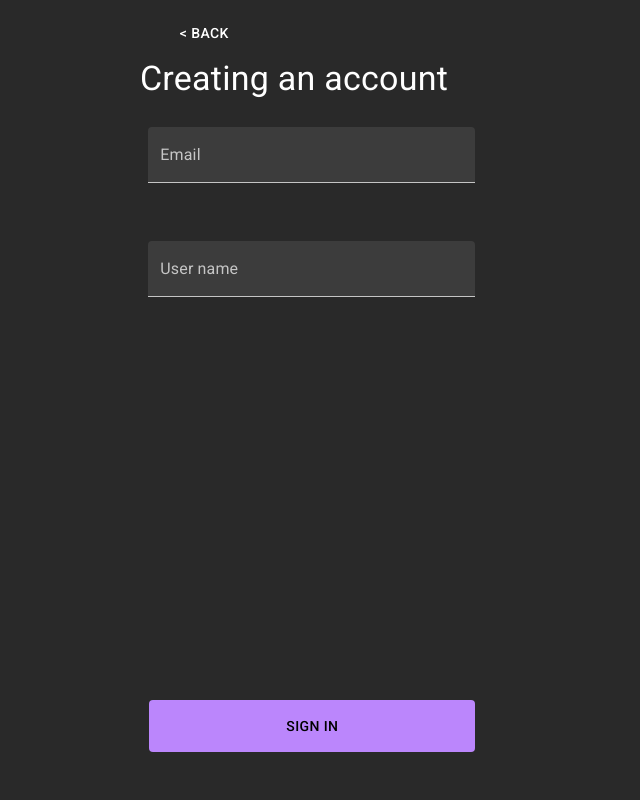
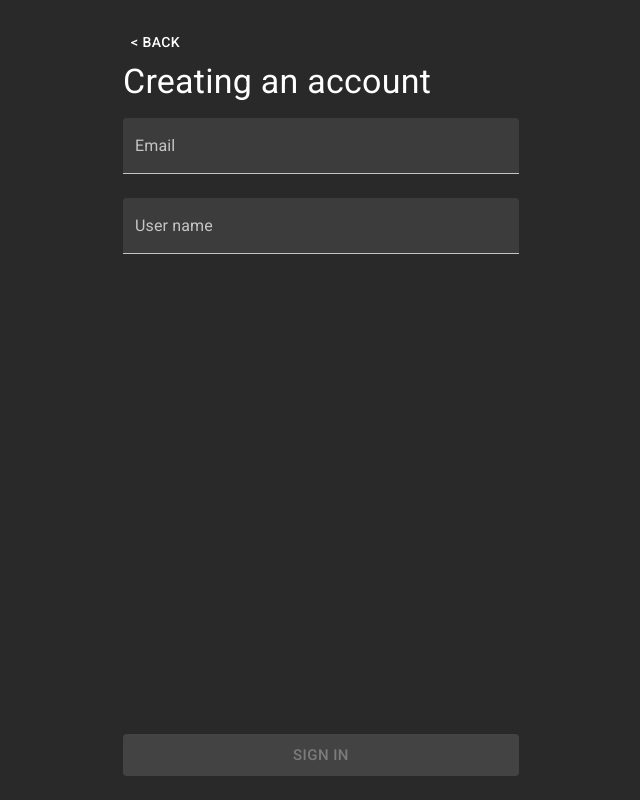
Before and after one commit to Crystal-Mountain-Development/todos-list, a Next.js app: page /signin in a window 1280 px wide. Shown: the whole page, without its empty margins (319-959 px from the left). Built offline with nearby package versions, Linux system fonts and the light colour scheme.

Commit message:
Code Review [TL-16]

```diff
--- a/pages/signin/index.tsx
+++ b/pages/signin/index.tsx
@@ -6,6 +6,8 @@ import {
   TextField,
   Typography,
   Button,
+  createStyles,
+  makeStyles,
 } from "@material-ui/core";
 import { gql, useMutation } from "@apollo/client";
 import { useRouter } from "next/router";
@@ -19,30 +21,31 @@ const SEND_SIGN_TOKEN = gql`
   }
 `;
 
+const useStyles = makeStyles(() =>
+  createStyles({
+    form: {
+      height: "100%",
+    },
+  })
+);
+
+const IS_EMAIL_REGEX = /^[a-zA-Z0-9.!#$%&'*+/=?^_`{|}~-]+@[a-zA-Z0-9-]+(?:\.[a-zA-Z0-9-]+)*$/;
+
 const IndexPage = () => {
+  const classes = useStyles();
   const router = useRouter();
-  const [userEmail, setMail] = useState("");
-  const [userName, setName] = useState("");
-  const [errorMail, isErrorMail] = useState(false);
-  const [errorName, isErrorName] = useState(false);
-  const [messageErrorMail, setMessageErrorMail]= useState("");
-  const [messageErrorName, setMessageErrorName]= useState("");
+  const [userEmail, setUserEmail] = useState("");
+  const [userName, setUserName] = useState("");
+  const [messageErrorMail, setMessageErrorMail] = useState("");
+  const [messageErrorName, setMessageErrorName] = useState("");
 
   const ableToSignIn = useMemo(() => {
-    return (
-      userEmail &&
-      userName &&
-      /^[a-zA-Z0-9.!#$%&'*+/=?^_`{|}~-]+@[a-zA-Z0-9-]+(?:\.[a-zA-Z0-9-]+)*$/.test(
-        userEmail
-      )
-    );
+    return userEmail && userName && IS_EMAIL_REGEX.test(userEmail);
   }, [userEmail, userName]);
 
   const [addUser] = useMutation(SEND_SIGN_TOKEN);
 
-  const onClick = useCallback(() => {
-    if (!userEmail || !userName) return;
-
+  const onSignIn = useCallback(() => {
     (async function () {
       try {
         await addUser({
@@ -51,31 +54,31 @@ const IndexPage = () => {
         router.push("/auth");
       } catch (e) {
         if (e.message == "Already have a account") {
-          setMessageErrorName("")
-          isErrorName(false);
-          isErrorMail(true);
-          setMessageErrorMail(e.message)
+          setMessageErrorName("");
+          setMessageErrorMail(e.message);
         } else {
-          setMessageErrorMail("")
-          isErrorMail(false);
-          isErrorName(true);
-          setMessageErrorName(e.message)
+          setMessageErrorMail("");
+          setMessageErrorName(e.message);
         }
       }
     })();
   }, [userEmail, userName]);
 
-  const onSubmit = useCallback((e) => {
+  const onSubmit = useCallback(
+    (e) => {
       e.preventDefault();
-    if (!userEmail || !userName) return;
+      if (!ableToSignIn) return;
+      onSignIn();
+    },
+    [ableToSignIn, onSignIn]
+  );
+
+  const onChangeEmail = useCallback((e) => {
+    setUserEmail(e.target.value);
   }, []);
 
-  const onChangeEmail = useCallback((e) => {
-    setMail(e.target.value);
-  }, []);
-
-  const onChangeName = useCallback((e) => {errorName
-    setName(e.target.value);
+  const onChangeName = useCallback((e) => {
+    setUserName(e.target.value);
   }, []);
 
   return (
@@ -88,113 +91,70 @@ const IndexPage = () => {
       </Head>
       <Container maxWidth="xs">
         <Box
+          position="relative"
           display="flex"
-          position="relative"
           flexDirection="column"
-          justifyContent="space-between"
           height="100vh"
           py={3}
         >
-          <div
-            style={{
-              position: "absolute",
-              left: "4.27%",
-              right: "4.27%",
-              top: "2.4%",
-              bottom: "87.41%",
-            }}
-          >
-            <Button
-              onClick={() => router.push("/")}
-              style={{
-                position: "absolute",
-                left: "7.29%",
-                right: "82.22%",
-                top: "0%",
-                bottom: "64.71%",
-                display: "flex",
-                alignItems: "center",
-                width: "21%",
-              }}
-            >
-              {"< Back"}
-            </Button>
-            <Typography
-              variant="h4"
-              component="h4"
-              style={{
-                position: "absolute",
-                left: "0%",
-                right: "11.37%",
-                top: "47.06%",
-                bottom: "0%",
-                width: "100%",
-              }}
-            >
+          <Box>
+            <Button onClick={() => router.push("/")}>{"< Back"}</Button>
+            <Typography variant="h4" component="h4">
               Creating an account
             </Typography>
-          </div>
-          <form onSubmit={onSubmit}>
+          </Box>
+          <form className={classes.form} onSubmit={onSubmit}>
+            <Box
+              height="100%"
+              display="flex"
+              flexDirection="column"
+              justifyContent="space-between"
+            >
+              <Box>
                 <TextField
                   helperText={messageErrorMail}
-              error={errorMail}
+                  error={Boolean(messageErrorMail)}
                   value={userEmail}
                   onChange={onChangeEmail}
-              id="filled-basic"
+                  id="user-email"
+                  name="user-email"
                   label="Email"
                   placeholder="example@email.com"
                   type="email"
                   variant="filled"
-
-              style={{
-                width: 327,
-                position: "absolute",
-                left: "6.4%",
-                right: "6.4%",
-                top: "15.89%",
-                bottom: "73.31%",
-              }}
+                  fullWidth
+                  margin="normal"
                 />
 
                 <TextField
                   helperText={messageErrorName}
-              error={errorName}
+                  error={Boolean(messageErrorName)}
                   value={userName}
                   onChange={onChangeName}
-              id="filled-basic"
+                  id="user-name"
+                  name="user-name"
                   label="User name"
-              placeholder="example69"
+                  placeholder="Your Name"
                   type="text"
                   variant="filled"
-
-              style={{
-                width: 327,
-                position: "absolute",
-                left: "6.4%",
-                right: "6.4%",
-                top: "30.13%",
-                bottom: "59.07%",
-              }}
+                  margin="normal"
+                  fullWidth
                 />
-          </form>
+              </Box>
               <Button
                 disabled={!ableToSignIn}
                 onSubmit={onSubmit}
-            onClick={onClick}
-            style={{
-              position: "absolute",
-              left: "6.67%",
-              right: "6.4%",
-              top: "87.56%",
-              bottom: "4.65%",
-              width: 326,
-              height: 52,
-              color: "black",
-              backgroundColor: "#bb86fc",
-            }}
+                onClick={onSignIn}
+                type="submit"
+                variant="contained"
+                color="primary"
+                size="large"
+                fullWidth
               >
                 SIGN IN
               </Button>
+            </Box>
+          </form>
         </Box>
       </Container>
     </>
```
Lines whose indentation alone changed are shown as unchanged.
